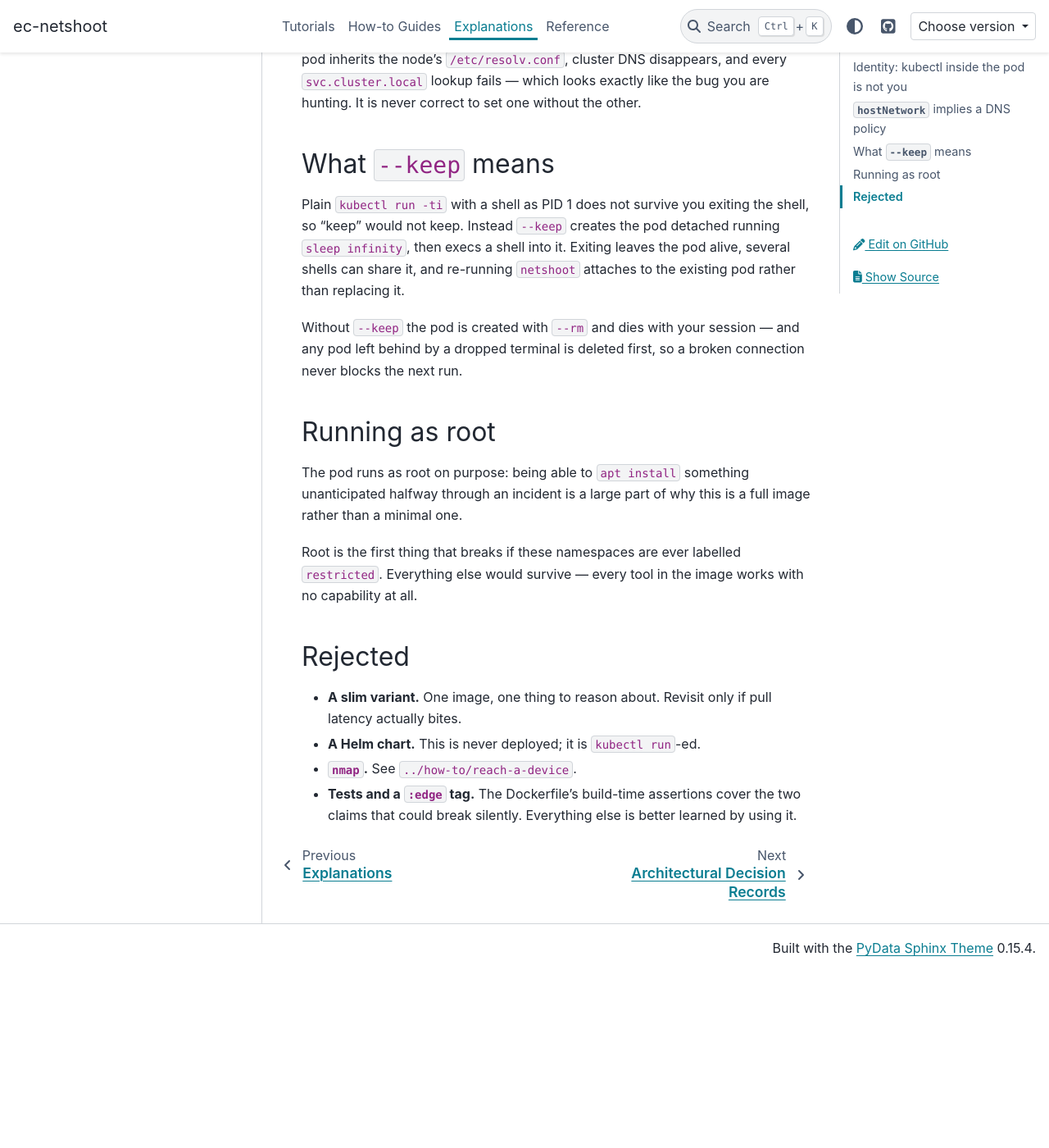
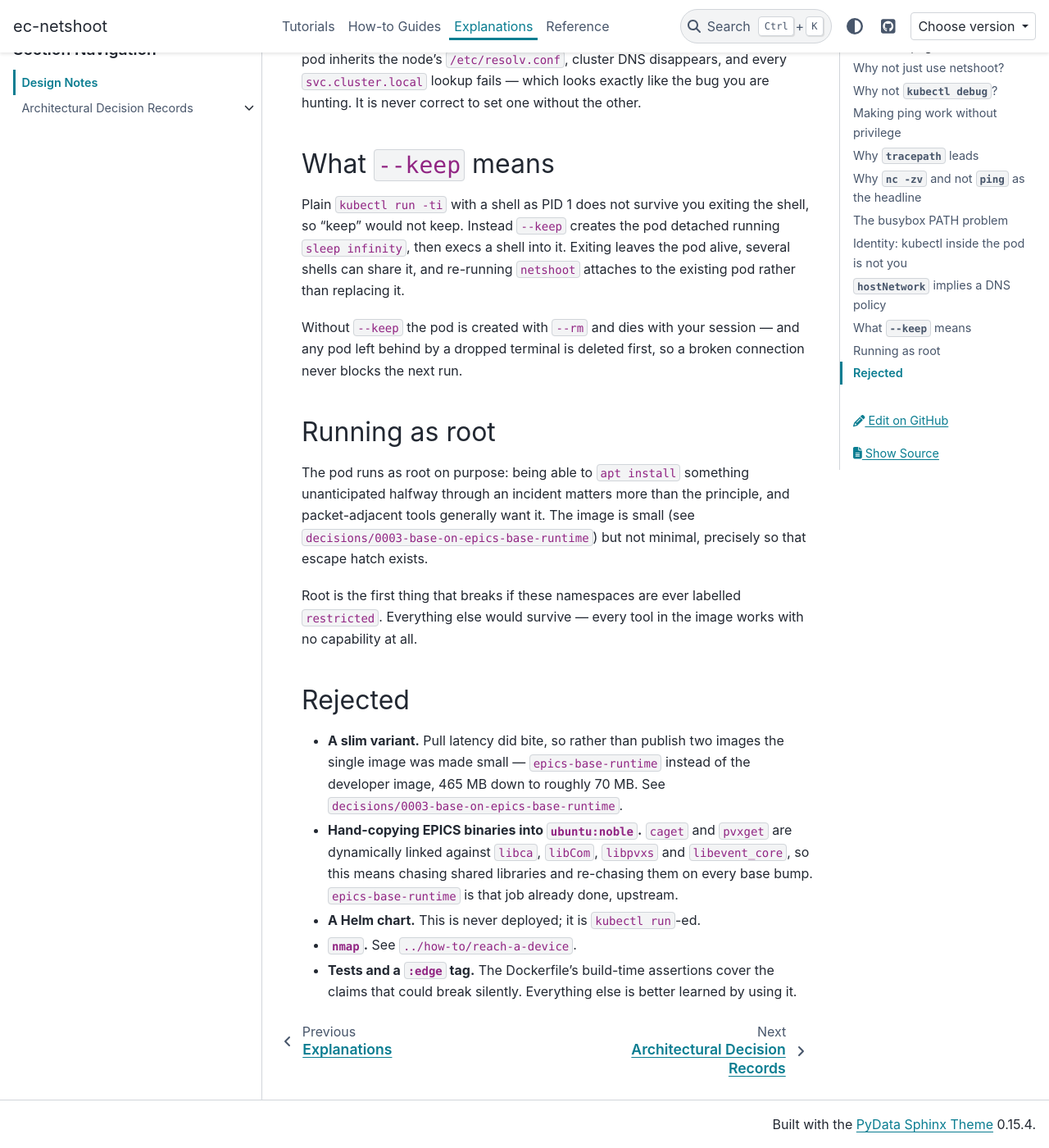
Before and after one commit to epics-containers/ec-netshoot, a Sphinx documentation site: the page built from docs/explanations/design.md, in a window 1280 px wide and 1400 px high, scrolled down 4230 px. Shown: the whole window at 82% size. Built offline with Sphinx 7.4.7 and the PyData theme 0.15.4, drawn with Linux system fonts in a browser that asks for light colours; before the commit the page ends 5415 px from its top, so only the background shows below that.

Commit message:
perf!: base on epics-base-runtime, and add lsusb
Measured compressed sizes:

  ec-netshoot:0.1.0                 465 MB
  epics-base-developer:7.0.10ec5    425 MB
  ubuntu-devcontainer:noble         196 MB
  epics-base-runtime:7.0.10ec5       33 MB
  ubuntu:noble                       28 MB

So ~92% of the image was the developer base, and almost none of what made
it large - build-essential, the EPICS source tree, npm, uv, oh-my-zsh,
gdb - has anything to do with network diagnostics. Expect roughly 70 MB,
of which kubectl is now the largest single component.

epics-base-runtime is ubuntu:noble plus the upstream move_runtime.sh
output: the stripped epics-base/bin, epics-base/lib, pvxs/bin and pvxs/lib
- exactly the CA and PVXS client tools and their shared libraries, with
PATH and LD_LIBRARY_PATH already set.

Hand-copying binaries was considered and rejected: caget and pvxget link
against libca, libCom, libpvxs and libevent_core, so it would mean chasing
shared libraries and re-chasing them on every base bump. The runtime image
is that job already done, by the same upstream CI, versioned in step.

apt still works, which was a requirement - the image is small, not
minimal. curl, less and procps are installed explicitly since the runtime
base does not carry them. Lost relative to the developer base: git, gh,
glab, ssh, gdb, npm, uv, zsh/oh-my-zsh. The shell is now plain bash.

Adds usbutils for lsusb, which pairs with the usb-compat annotation that
mounts /dev/bus/usb.

The runtime base still runs `busybox --install -s`, so the applet-symlink
removal is still required.

ADR 0002 is superseded by ADR 0003 rather than edited.

Co-Authored-By: Claude Opus 5 <noreply@anthropic.com>
Claude-Session: https://claude.ai/code/session_01CrQ9i51UccrVqQYdoopx9F

```diff
--- a/docs/explanations/design.md
+++ b/docs/explanations/design.md
@@ -174,8 +174,10 @@ connection never blocks the next run.
 ## Running as root
 
 The pod runs as root on purpose: being able to `apt install` something
-unanticipated halfway through an incident is a large part of why this is a full
-image rather than a minimal one.
+unanticipated halfway through an incident matters more than the principle, and
+packet-adjacent tools generally want it. The image is small (see
+`decisions/0003-base-on-epics-base-runtime`) but not minimal, precisely so that
+escape hatch exists.
 
 Root is the first thing that breaks if these namespaces are ever labelled
 `restricted`. Everything else would survive — every tool in the image works
@@ -183,10 +185,16 @@ with no capability at all.
 
 ## Rejected
 
-- **A slim variant.** One image, one thing to reason about. Revisit only if
-  pull latency actually bites.
+- **A slim variant.** Pull latency did bite, so rather than publish two images
+  the single image was made small — `epics-base-runtime` instead of the
+  developer image, 465 MB down to roughly 70 MB. See
+  `decisions/0003-base-on-epics-base-runtime`.
+- **Hand-copying EPICS binaries into `ubuntu:noble`.** `caget` and `pvxget` are
+  dynamically linked against `libca`, `libCom`, `libpvxs` and `libevent_core`,
+  so this means chasing shared libraries and re-chasing them on every base
+  bump. `epics-base-runtime` is that job already done, upstream.
 - **A Helm chart.** This is never deployed; it is `kubectl run`-ed.
 - **`nmap`.** See `../how-to/reach-a-device`.
 - **Tests and a `:edge` tag.** The Dockerfile's build-time assertions cover the
-  two claims that could break silently. Everything else is better learned by
+  claims that could break silently. Everything else is better learned by
   using it.
```
Also changed, not shown: docs/explanations/decisions/0002-base-on-epics-base-developer.md (+1 -1 lines), docs/explanations/decisions/0003-base-on-epics-base-runtime.md (added, +64 -0 lines), docs/how-to/dls-worked-example.md (+1 -0 lines), docs/how-to/reach-a-device.md (+3 -1 lines), docs/reference/tools.md (+8 -1 lines), 1 other file.
